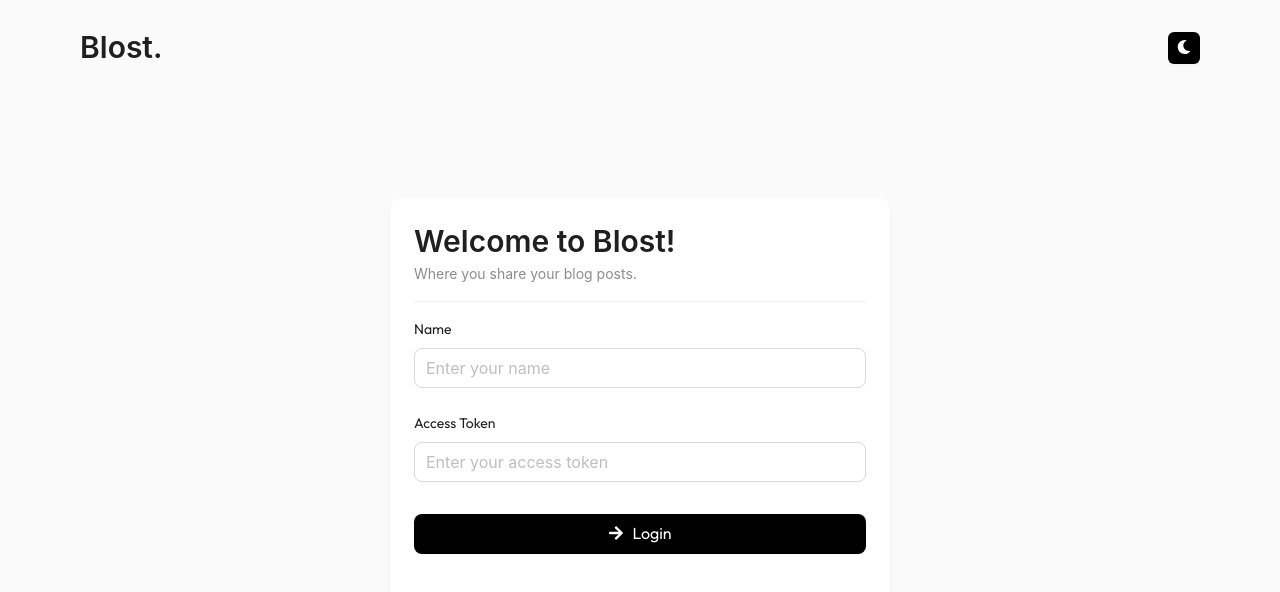
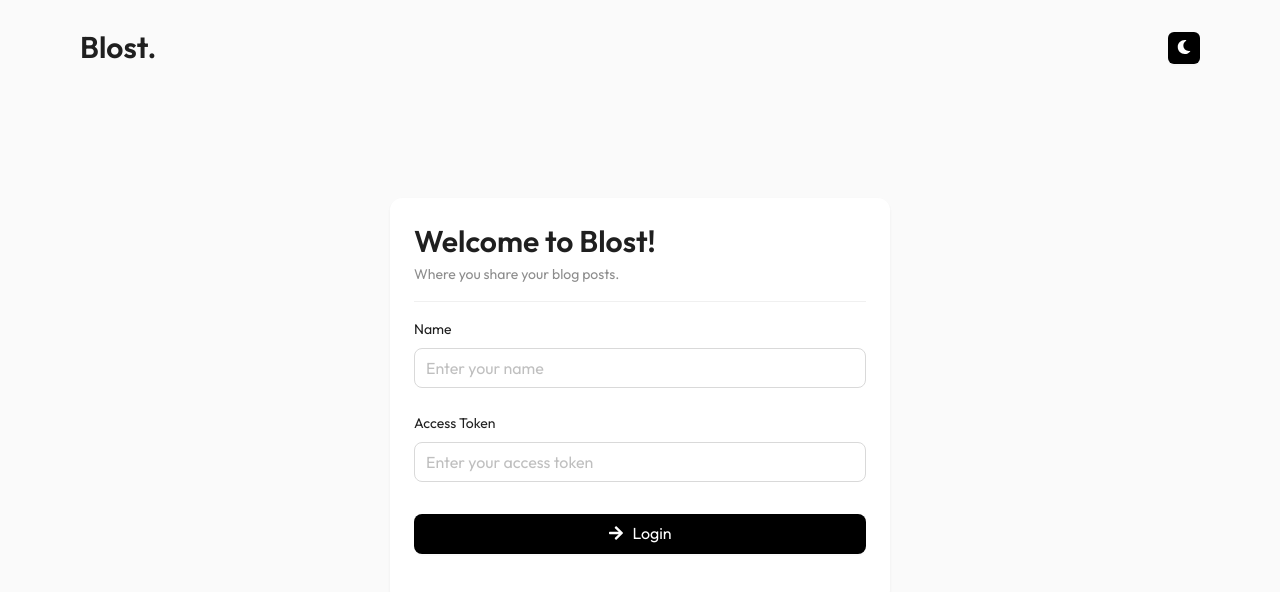
Before and after one commit to leonardo-lim/blost, a Next.js app: page / in a window 1280 px wide. Shown: the top 592 px of the page. Built offline with nearby package versions, Linux system fonts and the light colour scheme.

Commit message:
style: apply font to typography and input components

```diff
--- a/src/styles/globals.css
+++ b/src/styles/globals.css
@@ -21,3 +21,8 @@ body {
 body.dark {
     background: #181818;
 }
+
+.ant-typography,
+.ant-input {
+    font-family: 'Outfit', sans-serif !important;
+}
```
